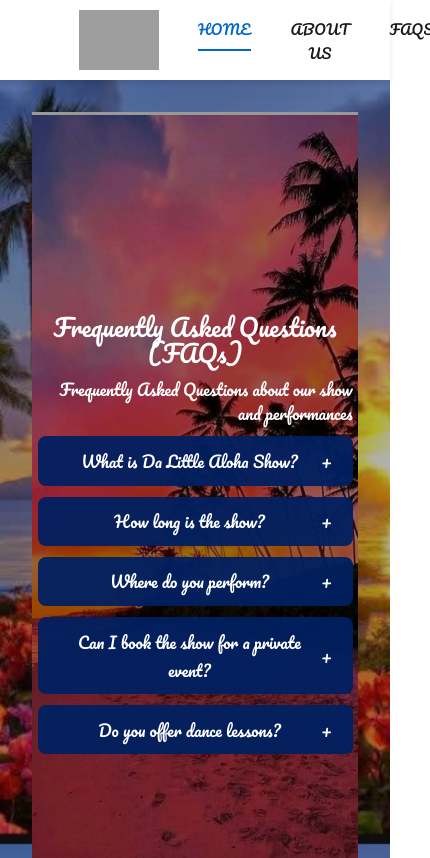
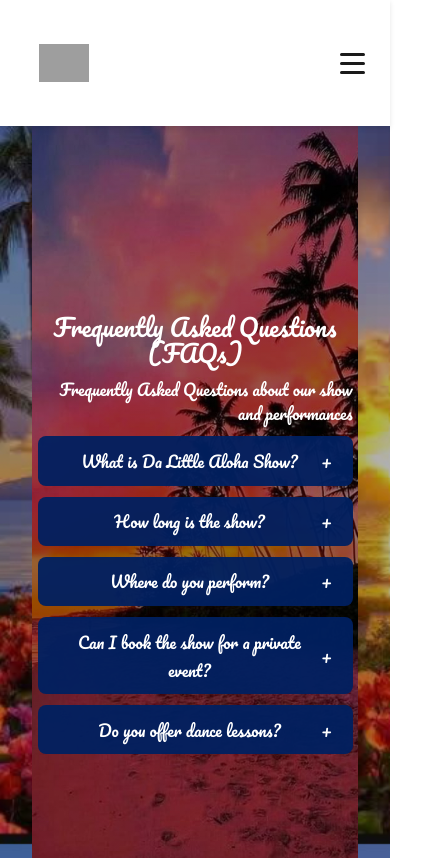
Before and after one commit to JohnPlamoottil/Da-Little-Aloha-Show-Merv-, a React (Vite) app in the folder web/: page /faqs in a window 390 px wide. Shown: the top 858 px of the page, 430 px wide, since content can reach past the window. Built offline with nearby package versions, Linux system fonts and the light colour scheme; grey boxes are pictures that could not be loaded.

Commit message:
made many updates to the 430px screen as in burger icon dropdown and adjusting the title and hyperlinks

```diff
--- a/web/src/App.jsx
+++ b/web/src/App.jsx
@@ -1,4 +1,5 @@
 import { BrowserRouter as Router, Routes, Route, Link } from "react-router-dom";
+import { useState } from "react";
 import "./App.css";
 import Home from "./pages/Home";
 import AboutUs from "./pages/AboutUs";
@@ -11,6 +12,16 @@ import USA from "./pages/USA";
 import Philippines from "./pages/Philippines";
 
 function App() {
+  const [isMenuOpen, setIsMenuOpen] = useState(false);
+
+  const toggleMenu = () => {
+    setIsMenuOpen(!isMenuOpen);
+  };
+
+  const closeMenu = () => {
+    setIsMenuOpen(false);
+  };
+
   return (
     <Router>
       <div className="App">
@@ -20,24 +31,46 @@ function App() {
               <img src="/logo.png" alt="Logo" />
             </div>
 
-            <ul className="nav-menu">
+            <button
+              className={`hamburger ${isMenuOpen ? "active" : ""}`}
+              onClick={toggleMenu}
+              aria-label="Toggle menu"
+            >
+              <span></span>
+              <span></span>
+              <span></span>
+            </button>
+
+            <ul className={`nav-menu ${isMenuOpen ? "active" : ""}`}>
               <li className="active">
-                <Link to="/">HOME</Link>
+                <Link to="/" onClick={closeMenu}>
+                  HOME
+                </Link>
               </li>
               <li>
-                <Link to="/about-us">ABOUT US</Link>
+                <Link to="/about-us" onClick={closeMenu}>
+                  ABOUT US
+                </Link>
               </li>
               <li>
-                <Link to="/faqs">FAQS</Link>
+                <Link to="/faqs" onClick={closeMenu}>
+                  FAQS
+                </Link>
               </li>
               <li>
-                <Link to="/gallery">GALLERY</Link>
+                <Link to="/gallery" onClick={closeMenu}>
+                  GALLERY
+                </Link>
               </li>
               <li>
-                <Link to="/shop">SHOP</Link>
+                <Link to="/shop" onClick={closeMenu}>
+                  SHOP
+                </Link>
               </li>
               <li>
-                <Link to="/contact-us">CONTACT US</Link>
+                <Link to="/contact-us" onClick={closeMenu}>
+                  CONTACT US
+                </Link>
               </li>
             </ul>
           </div>
--- a/web/style.css
+++ b/web/style.css
@@ -2,6 +2,13 @@
   margin: 0;
   padding: 0;
   font-family: "Pacifico", "Lobster", cursive, sans-serif;
+  box-sizing: border-box;
+}
+
+html,
+body {
+  overflow-x: hidden;
+  width: 100%;
 }
 
 body {
@@ -75,6 +82,38 @@ body {
 .nav-menu li.active a {
   color: #0066cc;
   border-bottom: 2px solid #0066cc;
+}
+
+/* Hamburger Menu */
+.hamburger {
+  display: none;
+  flex-direction: column;
+  cursor: pointer;
+  background: none;
+  border: none;
+  padding: 10px;
+  z-index: 1001;
+}
+
+.hamburger span {
+  width: 25px;
+  height: 3px;
+  background-color: #1a1a1a;
+  margin: 3px 0;
+  transition: 0.3s;
+  border-radius: 3px;
+}
+
+.hamburger.active span:nth-child(1) {
+  transform: rotate(-45deg) translate(-5px, 6px);
+}
+
+.hamburger.active span:nth-child(2) {
+  opacity: 0;
+}
+
+.hamburger.active span:nth-child(3) {
+  transform: rotate(45deg) translate(-5px, -6px);
 }
 
 /* Hero Section */
@@ -378,105 +417,205 @@ body {
 
 /* Mobile - 430px */
 @media (max-width: 430px) {
+  /* Prevent horizontal scrolling */
+  html,
+  body {
+    overflow-x: hidden;
+    width: 100%;
+    max-width: 100%;
+  }
+
+  /* Navigation adjustments */
+  .navbar {
+    position: fixed;
+    width: 100%;
+    max-width: 100%;
+    height: auto;
+  }
+
+  .nav-container {
+    flex-direction: row;
+    flex-wrap: wrap;
+    padding: 15px;
+    width: 100%;
+    max-width: 100%;
+    height: auto;
+    min-height: 60px;
+  }
+
+  .logo {
+    flex: 1;
+    justify-content: flex-start;
+    margin-bottom: 0;
+  }
+
+  .logo img {
+    width: 50px;
+    margin: 0;
+  }
+
+  .hamburger {
+    display: flex;
+    order: 2;
+  }
+
+  .nav-menu {
+    flex-direction: column;
+    width: 100%;
+    gap: 0;
+    align-items: center;
+    order: 3;
+    max-height: 0;
+    overflow: hidden;
+    transition: max-height 0.3s ease-in-out;
+  }
+
+  .nav-menu.active {
+    max-height: 400px;
+    margin-top: 15px;
+  }
+
+  .nav-menu li {
+    display: block;
+    width: 100%;
+    text-align: center;
+    margin: 0;
+    opacity: 0;
+    transform: translateY(-10px);
+    transition: opacity 0.3s ease, transform 0.3s ease;
+  }
+
+  .nav-menu.active li {
+    opacity: 1;
+    transform: translateY(0);
+  }
+
+  .nav-menu li a {
+    display: block;
+    padding: 12px 15px;
+    font-size: 13px;
+    border-bottom: 1px solid #e0e0e0;
+    color: #1a1a1a;
+  }
+
+  .nav-menu li:last-child a {
+    border-bottom: none;
+  }
+
+  .nav-menu li a:hover {
+    background-color: #f5f5f5;
+  }
+
   /* Header adjustments */
   header {
     height: auto;
     min-height: 100vh;
+    width: 100%;
+    max-width: 100%;
   }
 
-  .logo img {
-    width: 80px;
-    margin: 15px;
-  }
-
-  ul {
-    float: none;
-    margin: 10px 0;
-    padding: 0;
-    width: 100%;
-  }
-
-  ul li {
-    display: block;
-    margin: 0;
-    text-align: center;
-  }
-
-  ul li a {
-    padding: 12px 10px;
-    font-size: 14px;
-    border-bottom: 1px solid rgba(255, 255, 255, 0.1);
+  .hero {
+    padding-top: 100px;
+    display: flex;
+    flex-direction: column;
+    align-items: center;
+    justify-content: center;
+    min-height: 100vh;
   }
 
   /* Title adjustments */
   .title {
-    position: relative;
+    position: static;
     top: auto;
     left: auto;
     transform: none;
-    margin: 30px 0;
-    padding: 0 15px;
+    margin: 0 auto;
+    padding: 20px 15px;
     text-align: center;
+    width: 100%;
+    max-width: 100%;
+    order: 1;
   }
 
   .title h1 {
-    font-size: 28px;
-    line-height: 1.2;
-    white-space: nowrap;
-    overflow: visible;
-    display: inline-block;
+    font-size: 24px;
+    line-height: 1.3;
+    white-space: normal;
+    overflow: hidden;
+    word-wrap: break-word;
+    max-width: 100%;
   }
 
   /* Button adjustments */
   .button {
-    position: relative;
+    position: static;
     top: auto;
     left: auto;
     transform: none;
-    margin: 20px 0;
-    padding: 0 15px;
+    margin: 0 auto;
+    padding: 20px 15px;
     width: 100%;
+    max-width: 100%;
+    order: 2;
+    display: flex;
+    flex-direction: column;
+    align-items: center;
+    gap: 15px;
   }
 
   .btn {
     display: block;
-    width: 100%;
+    width: calc(100% - 30px);
+    max-width: 300px;
     padding: 12px 20px;
     font-size: 14px;
-    margin: 10px 0;
+    margin: 0;
     box-sizing: border-box;
   }
 
   /* Main container */
   .main {
+    width: 100%;
     max-width: 100%;
-    padding: 0;
+    padding: 0 15px;
+    overflow-x: hidden;
   }
 
   /* Sub-menu adjustments */
   .sub-menu {
     position: relative;
     margin: 0;
+    width: 100%;
+    max-width: 100%;
   }
 
   .sub-menu ul {
     position: relative;
     margin: 0 !important;
     background-color: rgba(0, 45, 117, 0.9);
+    width: 100%;
+    max-width: 100%;
   }
 
   .main ul li:hover .sub-menu ul li {
     width: 100%;
+    max-width: 100%;
   }
 
   /* Footer adjustments */
+  .footer {
+    width: 100%;
+    max-width: 100%;
+    padding: 30px 15px 15px;
+    overflow-x: hidden;
+  }
+
   .footer-container {
     grid-template-columns: 1fr;
     gap: 30px;
-  }
-
-  .footer {
-    padding: 30px 15px 15px;
+    width: 100%;
+    max-width: 100%;
+    padding: 0 15px;
   }
 
   .footer-logo img {
```
